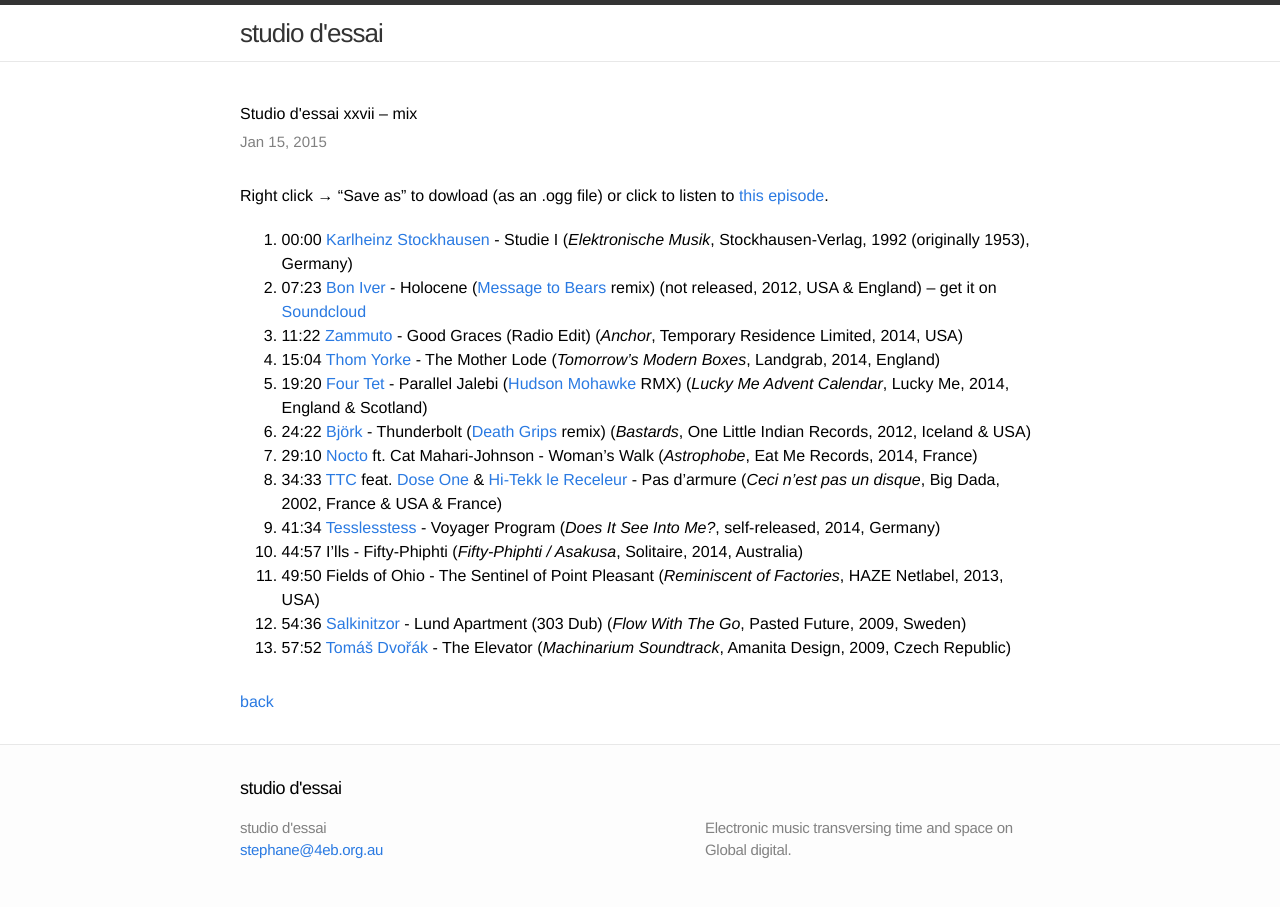
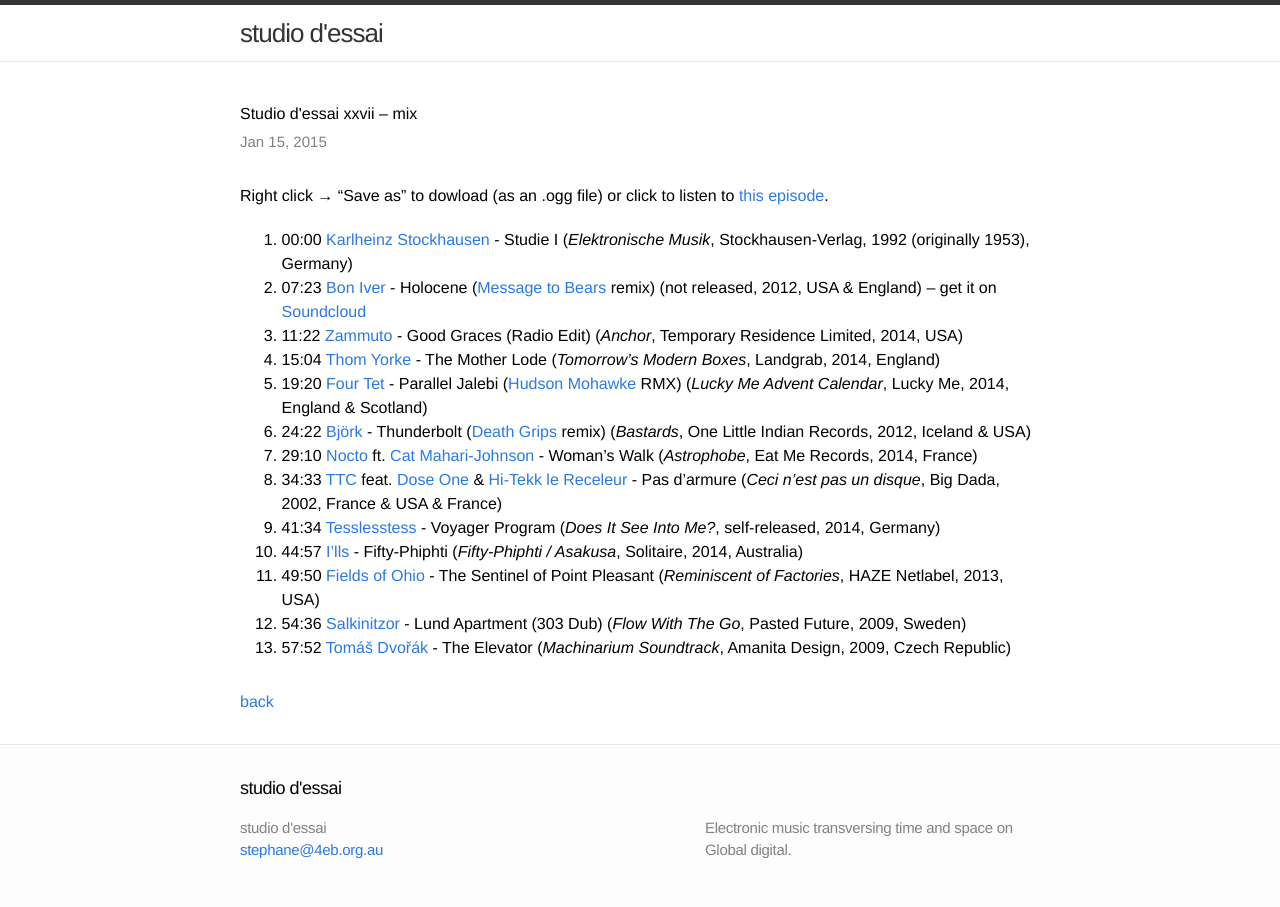
Before and after one commit to studio-dessai/studio-dessai.github.io, a Jekyll site: the page built from _posts/2015-01-15-sdexxvii.md, in a window 1280 px wide. Built offline with Jekyll 4.4.1, drawn with Linux system fonts in a browser that asks for light colours; part of the change alters nothing that is shown.

Commit message:
copy updated playlist

```diff
--- a/_posts/2015-01-15-sdexxvii.md
+++ b/_posts/2015-01-15-sdexxvii.md
@@ -12,10 +12,10 @@ href="https://raw.githubusercontent.com/studio-dessai/podcasts/master/2015-01-15
 1. 15:04 [Thom Yorke](http://musicbrainz.org/artist/8ed2e0b3-aa4c-4e13-bec3-dc7393ed4d6b) - The Mother Lode (_Tomorrow's Modern Boxes_, Landgrab, 2014, England)
 1. 19:20 [Four Tet](http://musicbrainz.org/artist/3bcff06f-675a-451f-9075-99e8657047e8) - Parallel Jalebi ([Hudson Mohawke](http://musicbrainz.org/artist/3d403d44-36ce-465c-ad43-ae877e65adc4) RMX) (_Lucky Me Advent Calendar_, Lucky Me, 2014, England & Scotland)
 1. 24:22 [Björk](http://musicbrainz.org/artist/87c5dedd-371d-4a53-9f7f-80522fb7f3cb) - Thunderbolt ([Death Grips](http://musicbrainz.org/artist/f9133036-ab3d-4e97-bd11-7a2c98ad148a) remix) (_Bastards_, One Little Indian Records, 2012, Iceland & USA)
-1. 29:10 [Nocto](http://musicbrainz.org/artist/6fab3361-5727-4edd-b72b-aa2e0acf1a38) ft. Cat Mahari-Johnson - Woman's Walk (_Astrophobe_, Eat Me Records, 2014, France)
+1. 29:10 [Nocto](http://musicbrainz.org/artist/6fab3361-5727-4edd-b72b-aa2e0acf1a38) ft. [Cat Mahari-Johnson](http://musicbrainz.org/artist/050e9674-af24-4967-8088-59a6610a9f0d) - Woman's Walk (_Astrophobe_, Eat Me Records, 2014, France)
 1. 34:33 [TTC](http://musicbrainz.org/artist/62bd8d93-5e1e-480f-8642-9c346e93ff11) feat. [Dose One](http://musicbrainz.org/artist/524bc397-a217-4605-94ce-08d5c584d294) & [Hi-Tekk le Receleur](http://musicbrainz.org/artist/b1a8690c-9621-41b7-b76a-369e1eab42cb) - Pas d'armure (_Ceci n’est pas un disque_, Big Dada, 2002, France & USA & France)
 1. 41:34 [Tesslesstess](http://musicbrainz.org/artist/b3a7c641-279b-442f-a70a-eec1d65a7382) - Voyager Program (_Does It See Into Me?_, self-released, 2014, Germany)
-1. 44:57 I'lls - Fifty-Phiphti (_Fifty-Phiphti / Asakusa_, Solitaire, 2014, Australia)
-1. 49:50 Fields of Ohio - The Sentinel of Point Pleasant (_Reminiscent of Factories_, HAZE Netlabel, 2013, USA)
+1. 44:57 [I'lls](http://musicbrainz.org/artist/76963511-af79-4ead-bd10-5f8c236d0a2a) - Fifty-Phiphti (_Fifty-Phiphti / Asakusa_, Solitaire, 2014, Australia)
+1. 49:50 [Fields of Ohio](http://musicbrainz.org/artist/99daf93f-86d3-4060-877a-c808a370f279) - The Sentinel of Point Pleasant (_Reminiscent of Factories_, HAZE Netlabel, 2013, USA)
 1. 54:36 [Salkinitzor](http://musicbrainz.org/artist/decd5302-d0af-43f5-a22a-eaa7ed61fd56) - Lund Apartment \(303 Dub\) (_Flow With The Go_, Pasted Future, 2009, Sweden)
 1. 57:52 [Tomáš Dvořák](http://musicbrainz.org/artist/d6d87219-24e7-4e72-b42a-a72cb82754b4) - The Elevator (_Machinarium Soundtrack_, Amanita Design, 2009, Czech Republic)
```
